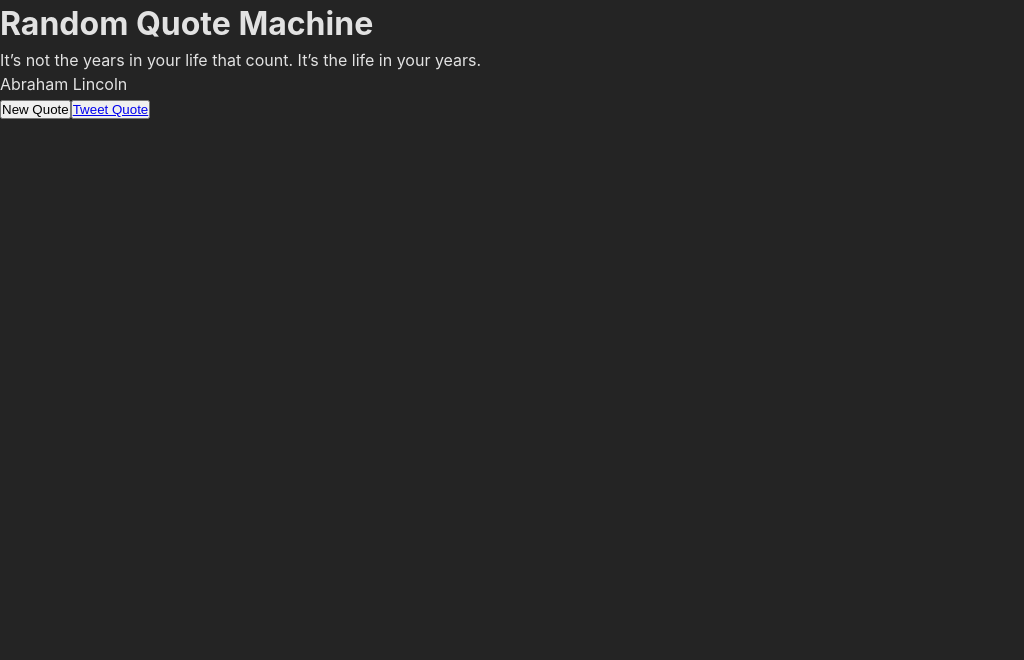
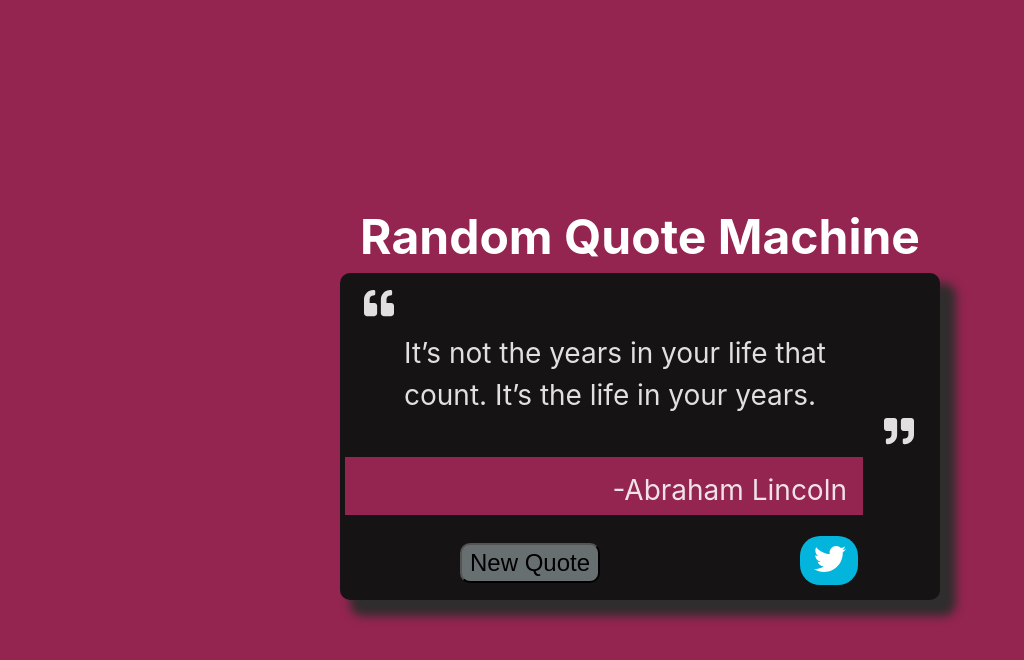
Before and after one commit to Amanda-P-bus/fCC-RandomQuoteGenerator, a React (Vite) app in the folder random-quote-machine/: page / in a window 1280 px wide. Shown: the top 660 px of the page, without its empty margins (0-1024 px from the left). Built offline with nearby package versions, Linux system fonts and the light colour scheme.

Commit message:
finalize design

```diff
--- a/random-quote-machine/src/App.css
+++ b/random-quote-machine/src/App.css
@@ -0,0 +1,20 @@
+.background {
+    margin: 0; padding: 0; display: flex; justify-content: center; align-items: center; height: 100vh; width: auto;}
+
+h1 {font-size: 6vh; text-align: center; color: white;}
+
+#quote-box { border-radius: 10px; width: 75vh; padding-top: 15px; padding-bottom: 15px; background-color: rgb(21, 19, 19); box-shadow: 13px 13px 10px 3px rgb(48, 45, 45);}
+
+#catch-quote {width: 70vh;}
+
+#text {flex-wrap: wrap; font-size: 3.5vh; margin-left: 8vh; padding-top: 1vh; }
+
+#author {text-align: right; font-size: 3.5vh; margin-right: 4vh; padding-top: 1.5vh; padding-right: 2vh; padding-bottom: 0.5vh; background-color: rgb(15, 181, 223); border: solid 5px rgb(21,19,19);}
+
+#holdBtns { margin-top: 1vh; padding-top: 1vh; padding-bottom: 2vh; margin-bottom: -2vh;}
+
+#new-quote {font-size: 3vh; height: 5vh; width: auto; margin-left: 15vh; padding-left: 1vh; padding-right: 1vh; background-color: rgb(104, 111, 113); border-radius: 10px;  }
+
+#maybe { background-color:  rgb(3, 181, 220); border-radius: 20px; margin-left: 25vh; font-size: 3vh; padding: .75vh; border: none;}
+
+#tweet-quote {color:white; text-decoration: none; font-size: 4vh; padding-right: .75vh;}
--- a/random-quote-machine/src/App.tsx
+++ b/random-quote-machine/src/App.tsx
@@ -1,8 +1,10 @@
 import { useState } from 'react'
+import {FaTwitter, FaQuoteLeft, FaQuoteRight} from "react-icons/fa"
 
 import quotes from "./assets/quotes.json"
 
 import './App.css'
+import { BiAlignRight } from 'react-icons/bi';
 
 interface Quote {
   quote: string;
@@ -10,31 +12,51 @@ interface Quote {
 }
 
 
-
 const getRandomQuote = (): Quote => {return quotes[Math.floor(Math.random()*quotes.length)]}
 
+const getRandomColor = (): string =>
+  {const getR = Math.floor(Math.random()*150);
+   const getB = Math.floor(Math.random()*150);
+   const getG = Math.floor(Math.random()*150);
+   return `rgb(${getR}, ${getB}, ${getG})`
+  }
+
 function App() {
+
 const [quote, setQuote] = useState<Quote>(getRandomQuote());
 
-  return <div>
+const [randomColor, setRandomColor] = useState<string>(getRandomColor());
+
+const changeQuote = () => {setQuote(getRandomQuote()); setRandomColor(getRandomColor())} ;
+
+
+  return   (
+
+  <div id="mainDiv" className="background" style={{backgroundColor: randomColor}}>
+
+    <div id="mainTwo" >
+
     <h1>Random Quote Machine</h1>
     <div id="quote-box">
 
       <div id="catch-quote">
-        <div id="text">{quote.quote}</div>
+        <FaQuoteLeft size={30} style={{marginLeft: "3vh"}} />
+        <div id="text">{quote.quote}
+        </div>
 
-        <div id="author">{quote.author}</div>
+        <FaQuoteRight size={30} style={{marginLeft:"68vh"}} />
 
+        <div id="author" style={{backgroundColor: randomColor}}>-{quote.author}</div>
       </div>
-
-      <button id="new-quote">New Quote</button>
-
-      <button id="tweeter">
-        <a  id="tweet-quote" target="_blank" href="twitter.com/intent/tweet">Tweet Quote</a>
-      </button>
-
+            <div id="holdBtns">
+      <button id="new-quote" onClick={changeQuote}>New Quote</button>
+        <button id="maybe">
+        <a  id="tweet-quote" target="_blank" href="twitter.com/intent/tweet"><FaTwitter style={{marginBottom: "-.5vh", paddingLeft: "1vh"}} /></a>
+        </button>
+      </div>
+      </div>
     </div>
-  </div>
+  </div>)
 }
 
 export default App
```
